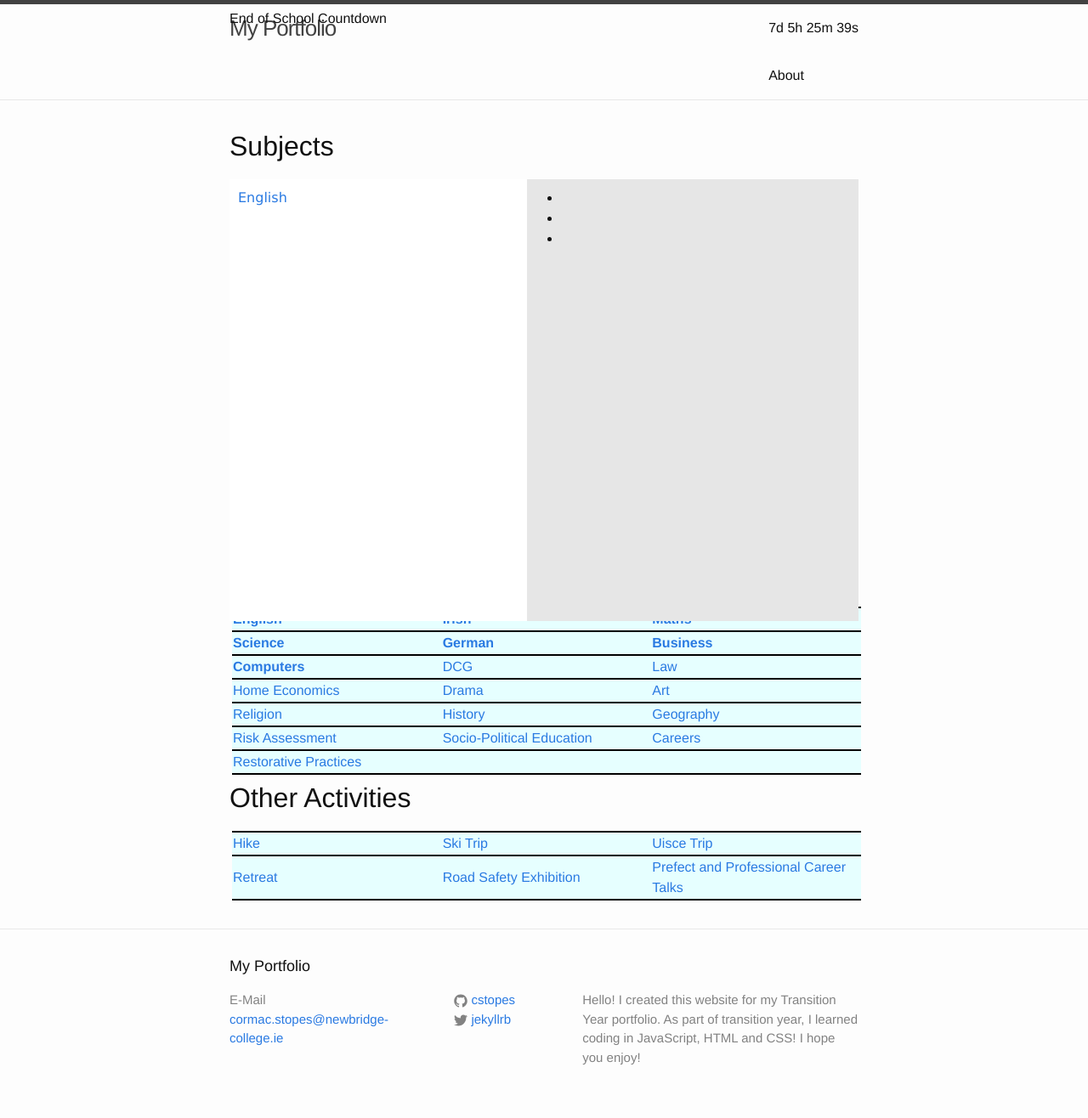
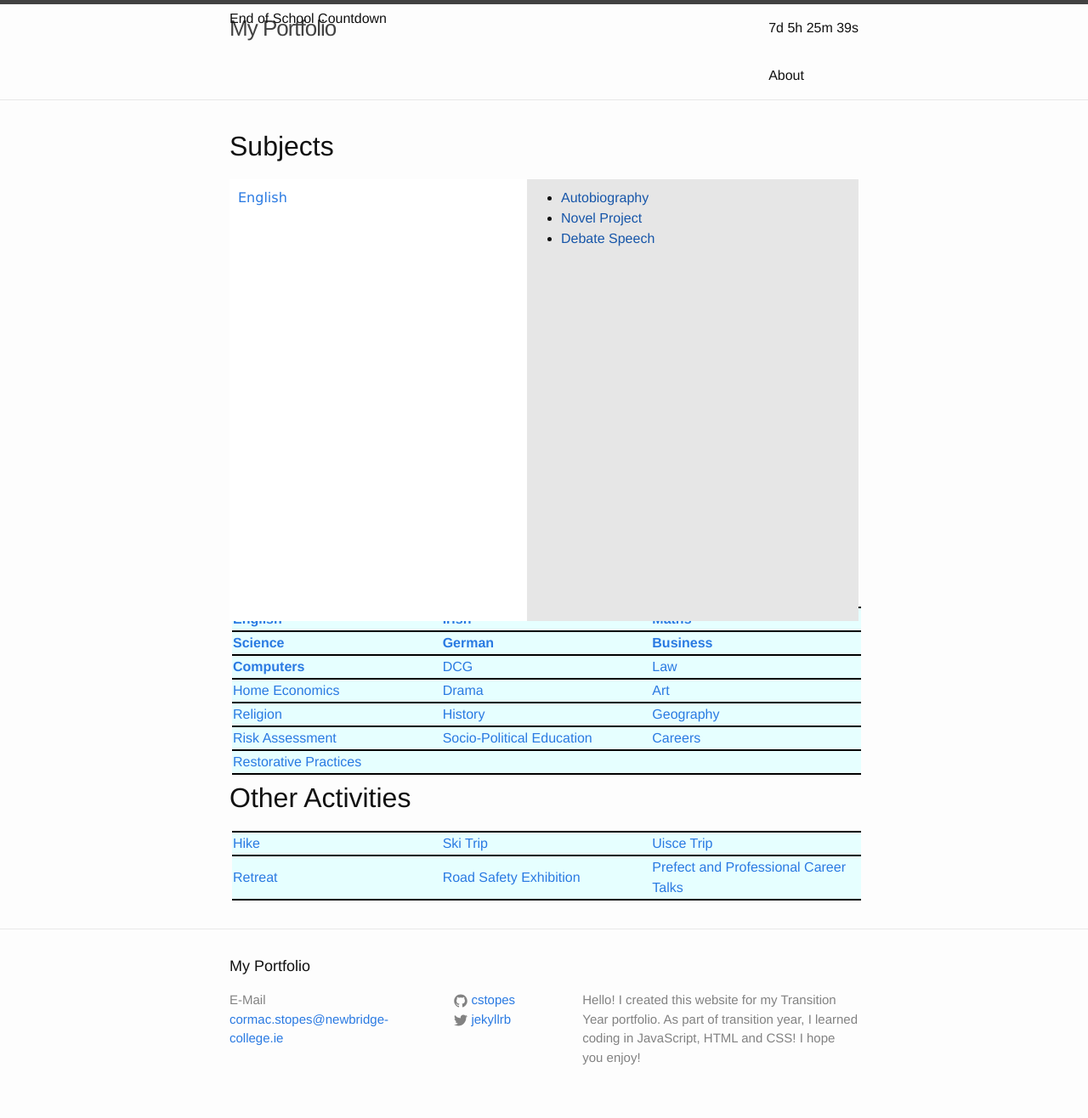
Before and after one commit to cstopes/cstopes.github.io, a Jekyll site: the page built from index.html, in a window 1280 px wide. Shown: the whole page at 85% size. Built offline with Jekyll 4.4.1, drawn with Linux system fonts in a browser that asks for light colours.

Commit message:
Update index.html

```diff
--- a/index.html
+++ b/index.html
@@ -11,9 +11,9 @@ layout: default
       </div>
       <div class = "subBox_examples right">
         <ul>
-          <li></li>
-          <li></li>
-          <li></li>
+          <li><a href = "" target = "_blank">Autobiography</a></li>
+          <li><a href = "" target = "_blank">Novel Project</a></li>
+          <li><a href = "" target = "_blank">Debate Speech</a></li>
         </ul>
       </div>
     </div>
```
